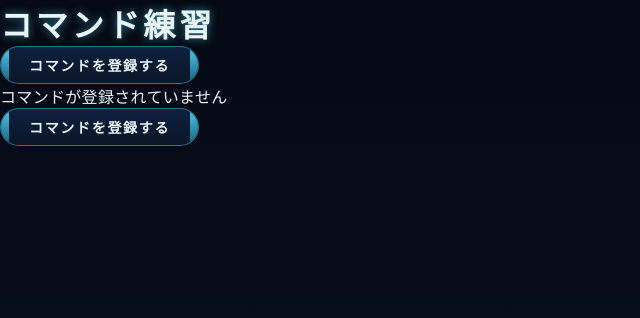
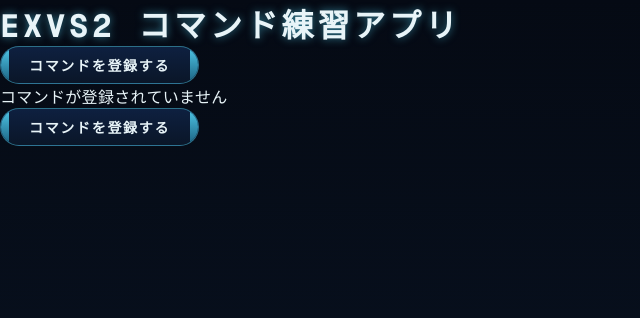
Before and after one commit to Riochin/exvs-command-trainer, a Next.js app in the folder next/: page / in a window 1280 px wide. Shown: the top 318 px of the page, without its empty margins (0-640 px from the left). Built offline with nearby package versions, Linux system fonts and the light colour scheme.

Commit message:
chore: タイトルが少し変わった

```diff
--- a/next/src/app/page.tsx
+++ b/next/src/app/page.tsx
@@ -14,7 +14,7 @@
     <LandscapeGuard>
       <main>
         <header>
-          <h1>コマンド練習</h1>
+          <h1>EXVS2 コマンド練習アプリ</h1>
           <CapsuleButton href="/commands/new">コマンドを登録する</CapsuleButton>
         </header>
         {commands.length === 0 ? (
```
